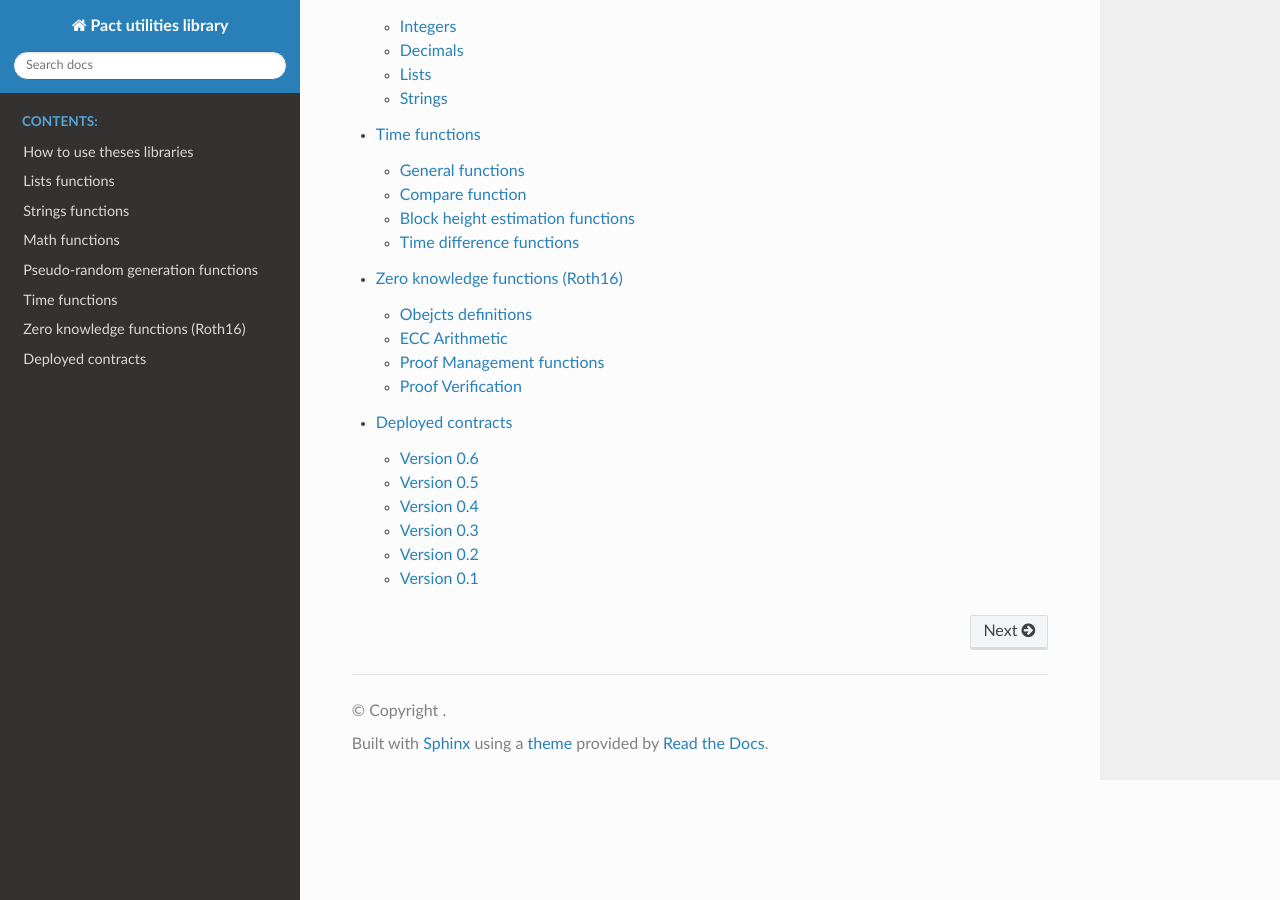
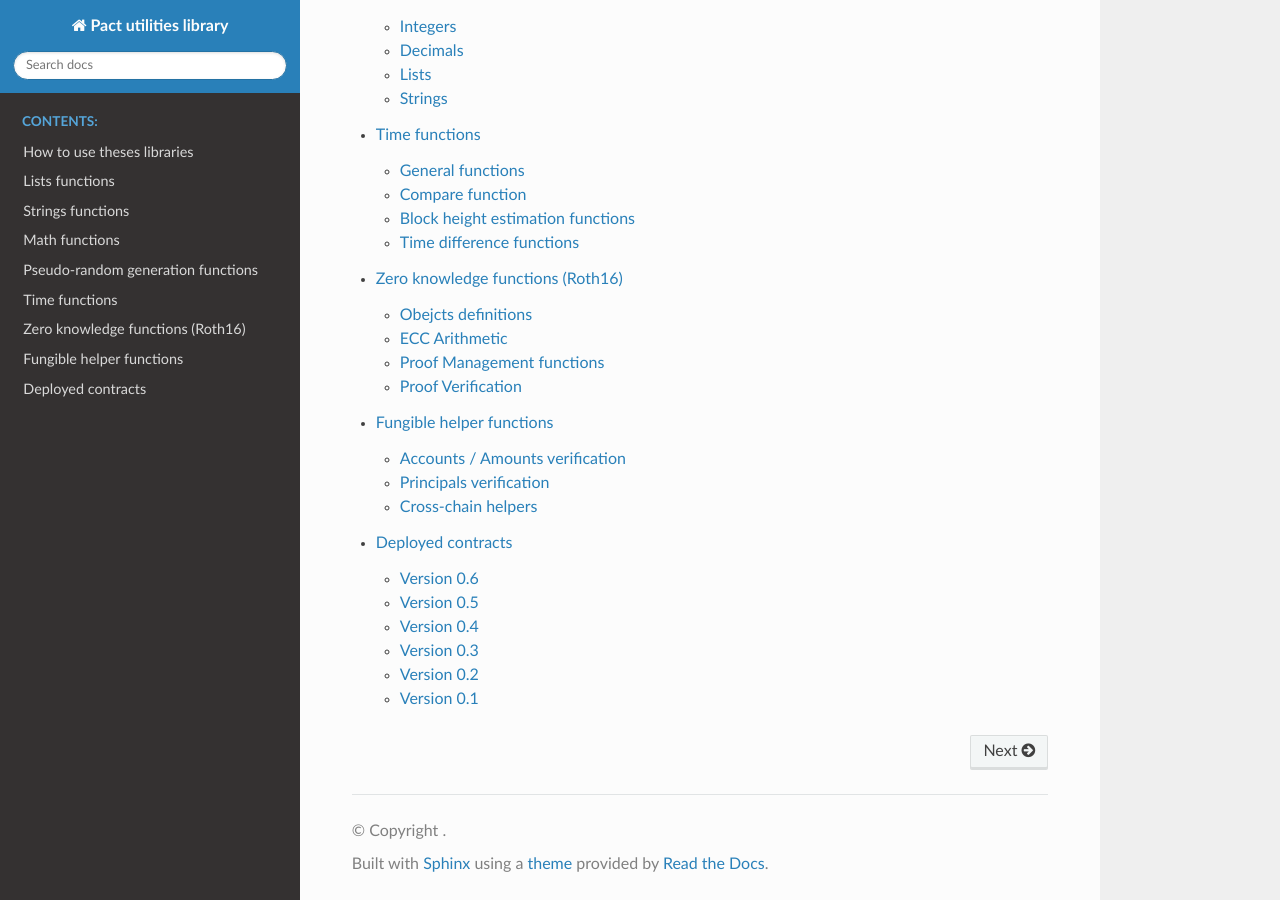
Before and after one commit to CryptoPascal31/pact-util-lib, a Sphinx documentation site: the page built from docs/source/index.rst, in a window 1280 px wide and 900 px high, scrolled down 1392 px. Built offline with Sphinx 7.4.7 and the Read the Docs theme 2.0.0, drawn with Linux system fonts in a browser that asks for light colours; some of the changed lines change nothing that is shown.

Commit message:
Add util-fungible doc

```diff
--- a/docs/source/how-to-use.rst
+++ b/docs/source/how-to-use.rst
@@ -22,6 +22,7 @@ Modules must be loaded in a specific order to satisfy their dependencies:
 
   (load "util-lists.pact")
   (load "util-strings.pact")
+  (load "util-fungible.pact")
   (load "util-math.pact")
   (load "util-time.pact")
   (load "util-random.pact")
--- a/docs/source/index.rst
+++ b/docs/source/index.rst
@@ -26,4 +26,5 @@ https://github.com/CryptoPascal31/pact-util-lib/
    util-random.rst
    util-time.rst
    util-zk.rst
+   util-fungible.rst
    deployed.rst
--- /dev/null
+++ b/docs/source/util-fungible.rst
@@ -0,0 +1,286 @@
+Fungible helper functions
+=========================
+**Contract / Module:**
+  * free.util-fungible
+
+This modules contains many helpers to create *standard* fungible modules (aka Tokens).
+
+All theses functions are inspired by the ``coin`` contract and the venerable ``util.fungible-util``
+module which no longer seems to be maintained. Many functions have been sanitized and modernized to use the
+last released features of Pact:
+
+  * Return type checking
+  * *Principals* handling functions
+  * Lazy evaluation of enforcements.
+
+
+
+Most of theses function below are enforcements:
+
+  * Return *true* in case everything is OK
+  * Throw an error and revert the transaction is case something is wrong.
+
+Accounts / Amounts verification
+-------------------------------
+
+enforce-precision
+~~~~~~~~~~~~~~~~~
+*precision* ``integer`` *amount* ``decimal``  *→* ``bool``
+
+Enforce that an *amount* satisfies a given *precision*.
+
+**ie**: that the *amount* has not more decimals than *precision*.
+
+.. code:: lisp
+
+  pact> (enforce-precision 4 3.1415)
+  true
+
+  pact> (enforce-precision 4 3.14159)
+  util-fungible.pact:36:4:Error: Amount 3.14159 violates the required precision 4
+
+
+Can be used to conveniently implement the ``(enforce-unit)`` function of ``fungible-v2``:
+
+Example:
+
+.. code:: lisp
+
+  (defun enforce-unit:bool (amount:decimal)
+    (enforce-precision (precision) amount))
+
+
+
+
+enforce-valid-amount
+~~~~~~~~~~~~~~~~~~~~~
+*precision* ``integer`` *amount* ``decimal``  *→* ``bool``
+
+Enforce that an *amount* is valid for a transfer:
+
+  * Satisfies precision
+  * Is strictly positive
+
+.. code:: lisp
+
+  pact> (enforce-valid-amount 4 3.1415)
+  true
+
+  pact> (enforce-valid-amount 4 3.14159)
+  util-fungible.pact:36:4:Error: Amount 3.14159 violates the required precision 4
+
+  pact> (enforce-valid-amount 4 -3.1415)
+  util-fungible.pact:44:4:Error: Amount must be positive
+
+
+enforce-valid-account
+~~~~~~~~~~~~~~~~~~~~~
+*account* ``string`` *→* ``bool``
+
+Enforce that an *account* meets the requirements to be used for a fungible.
+
+* Only ASCII and Latin1 characters
+* Length between 3 and 256
+
+.. code:: lisp
+
+  pact> (enforce-valid-account "alice")
+  true
+
+  pact> (enforce-valid-account "ST")
+  util-fungible.pact:55:4:Error: Account name does not conform to the length rquirements [3-256]
+
+  pact> (enforce-valid-account "你好世界")
+  util-fungible.pact:52:4:Error: Account does not conform to the charset LATIN1
+
+
+
+
+enforce-valid-transfer
+~~~~~~~~~~~~~~~~~~~~~~
+*sender* ``string`` *receiver* ``string`` *precision* ``integer`` *amount* ``decimal`` *→* ``bool``
+
+Enforce that everything is OK for a transfer:
+
+* Both *sender* and *receiver* meets the accounts requirements
+* *sender* is not the same as *receiver*
+* *amount* meets the amount requirements (precision and sign)
+
+.. code:: lisp
+
+  pact> (enforce-valid-transfer "alice" "bob" 4 3.1415)
+  true
+
+  pact> (enforce-valid-transfer "alice" "alice" 4 3.1415)
+  util-fungible.pact:64:6:Error: Sender and Receiver must be different: alice
+
+  pact> (enforce-valid-transfer "alice" "bob" 4 3.14159)
+  util-fungible.pact:36:4:Error: Amount 3.14159 violates the required precision 4
+
+  pact> (enforce-valid-transfer "alice" "ST" 4 3.1415)
+  util-fungible.pact:55:4:Error: Account name does not conform to the length rquirements [3-256]
+
+
+Can be used to conveniently implement the ``(transfer)``, ``(transfer-create)``  functions of ``fungible-v2``, and
+checks everything *all at once*
+
+Example:
+
+.. code:: lisp
+
+  (defun transfer:string (sender:string receiver:string amount:decimal)
+    (enforce-valid-transfer sender receiver (precision) amount)
+    (with-capability (TRANSFER sender receiver amount)
+      ...
+      ...
+  )
+
+
+enforce-valid-transfer-xchain
+~~~~~~~~~~~~~~~~~~~~~~~~~~~~~
+*sender* ``string`` *receiver* ``string`` *precision* ``integer`` *amount* ``decimal`` *→* ``bool``
+
+Enforce that everything is OK for a X-chain transfer.
+
+The only difference with the previous one ``enforce-valid-transfer``, is the condition **sender != receiver**
+which is a non-sense in context of an X-chain transfer. Indeed transfer between same account name is allowed X-chain.
+
+.. code:: lisp
+
+  pact> (enforce-valid-transfer-xchain "alice" "bob" 4 3.1415)
+  true
+
+  pact> (enforce-valid-transfer-xchain "alice" "alice" 4 3.1415)
+  true
+
+  pact> (enforce-valid-transfer-xchain "alice" "ST" 4 3.1415)
+  util-fungible.pact:55:4:Error: Account name does not conform to the length rquirements [3-256]
+
+Can be used to conveniently implement the ``(transfer-crosschain)`` pact of ``fungible-v2``, and
+checks everything *all at once*
+
+Example:
+
+.. code:: lisp
+
+  (defpact transfer-crosschain:string (sender:string receiver:string receiver-guard:guard target-chain:string amount:decimal)
+    (step
+      (with-capability (TRANSFER_XCHAIN sender receiver amount target-chain)
+        (enforce-valid-transfer-xchain sender receiver (precision) amount)
+        ...
+        ...
+  )
+
+
+Principals verification
+-----------------------
+
+enforce-reserved
+~~~~~~~~~~~~~~~~
+*account* ``string`` *guard* ``guard`` *→* ``bool``
+
+Improved version of the ``enforce-reserved`` function from the ``coin`` contract.
+
+If *account* is a principal (starts with ``x:``), the guard must match to the principal
+account name.
+
+.. code:: lisp
+
+  pact> (env-data {'ks:["7f04bc04a9cf96701a806110242aee08a1692437413bead299fffb4a5b2e4bb6"]})
+  "Setting transaction data"
+
+  ; Keyset matches
+  pact> (enforce-reserved "k:7f04bc04a9cf96701a806110242aee08a1692437413bead299fffb4a5b2e4bb6" (read-keyset 'ks))
+  true
+
+  ; Keyset doesn't match
+  pact> (enforce-reserved "k:2e04bc04a9cf96701a806110242aee08a1692437413bead299fffb4a5b2e4bb6" (read-keyset 'ks))
+  util-fungible.pact:82:8:Error: Reserved protocol guard violation: k:
+
+  ; Ref guard matches
+  pact> (enforce-reserved "r:user.alice" (keyset-ref-guard "user.alice"))
+  true
+
+  ; Ref guard doesn't match
+  pact> (enforce-reserved "r:user.alice" (read-keyset 'ks))
+  kda-env/pact-util-lib/util-fungible.pact:82:8:Error: Reserved protocol guard violation: r
+
+  ; Non principal account accepted
+  pact> (enforce-reserved "alice" (read-keyset 'ks))
+  true
+
+Can be used to conveniently implement the ``(create-account)``,``(transfer-create) `` functions of ``fungible-v2``, to manage
+accounts creation.
+
+
+enforce-reserved*
+~~~~~~~~~~~~~~~~~
+*account* ``string`` *guard* ``guard`` *→* ``bool``
+
+Slightly different version of the above function.
+
+Only principals account are accepted. Vanilla account (without any prefix) are disallowed
+
+This can be used to replace ``(enforce-reserved)``
+in any fungible contract, to make the token *principal only*.
+
+.. code:: lisp
+
+  pact> (env-data {'ks:["7f04bc04a9cf96701a806110242aee08a1692437413bead299fffb4a5b2e4bb6"]})
+  "Setting transaction data"
+
+  ; Keyset matches
+  pact> (enforce-reserved "k:7f04bc04a9cf96701a806110242aee08a1692437413bead299fffb4a5b2e4bb6" (read-keyset 'ks))
+  true
+
+  ; Keyset doesn't match
+  pact> (enforce-reserved "k:2e04bc04a9cf96701a806110242aee08a1692437413bead299fffb4a5b2e4bb6" (read-keyset 'ks))
+  util-fungible.pact:91:4:Error: Reserved protocol guard violation: k:
+
+  ; Non principal account not allowed
+  pact> (enforce-reserved* "alice" (read-keyset 'ks))
+  kda-env/pact-util-lib/util-fungible.pact:90:4:Error: Only principal accounts can be used
+
+
+
+Cross-chain helpers
+-------------------
+
+enforce-valid-chain-id
+~~~~~~~~~~~~~~~~~~~~~~
+*chain-id* ``string`` *→* ``bool``
+
+Enforce that *chain-id* is valid chain denomination.
+
+.. code:: lisp
+
+  pact> (enforce-valid-chain-id "1")
+  true
+
+  pact> (enforce-valid-chain-id "45")
+  kda-env/pact-util-lib/util-fungible.pact:97:4:Error: Target chain is not a valid Chainweb chainID
+
+  pact> (enforce-valid-chain-id "foo")
+  kda-env/pact-util-lib/util-fungible.pact:97:4:Error: Target chain is not a valid Chainweb chainID
+
+
+enforce-not-same-chain
+~~~~~~~~~~~~~~~~~~~~~~
+*chain-id* ``string`` *→* ``bool``
+
+Enforce that the code is not executing on the same chain, as *chain-id*.
+
+This is useful in a cross-chain transfer context to verify that we really send tokens
+to a different chain.
+
+.. code:: lisp
+
+  ; Simulate execution on chain 0
+  pact> (env-chain-data {'chain-id:"0"})
+  "Updated public metadata"
+
+  pact> (enforce-not-same-chain "1")
+  true
+
+  pact> (enforce-not-same-chain "0")
+  kda-env/pact-util-lib/util-fungible.pact:102:4:Error: Target chain 0 cannot be the current chain
```
